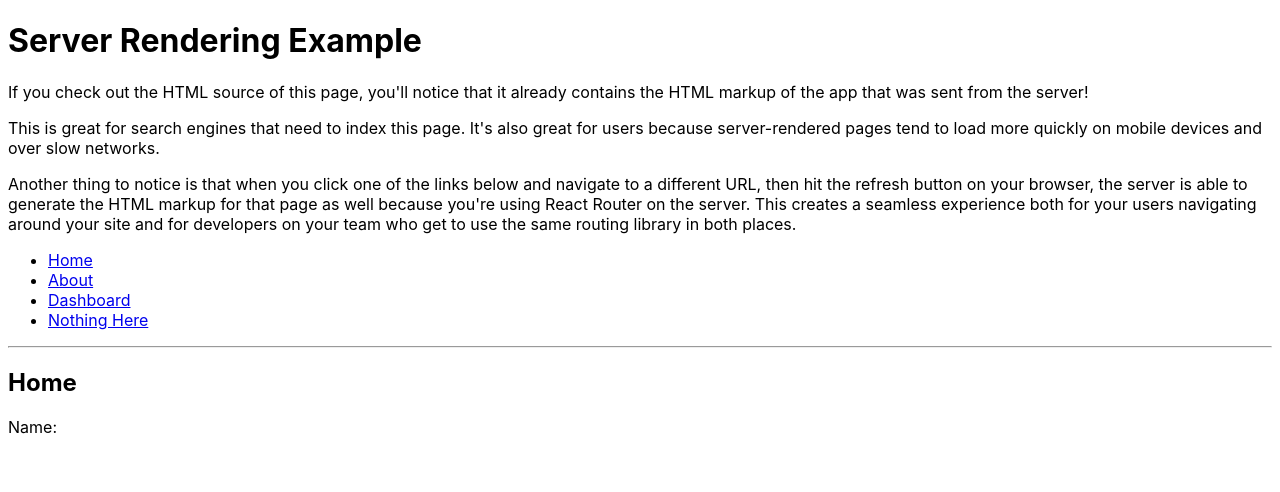
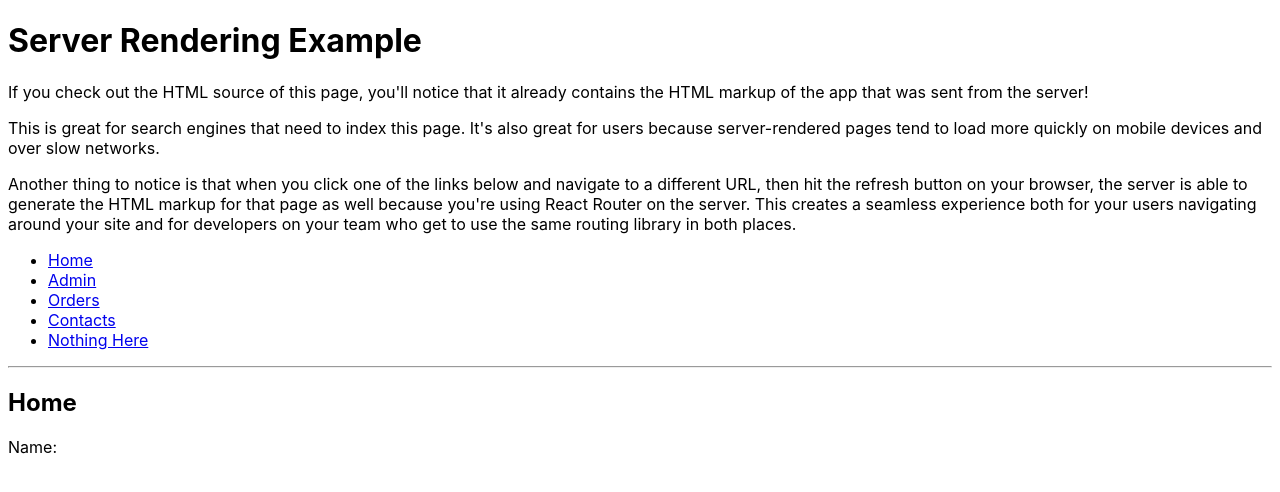
Before and after one commit to ozeransm/react-router-Rabit, a React (Vite) app: page / in a window 1280 px wide. Shown: the top 492 px of the page. Built offline with nearby package versions, Linux system fonts and the light colour scheme.

Commit message:
create page

```diff
--- a/src/App.tsx
+++ b/src/App.tsx
@@ -1,4 +1,10 @@
-import { Routes, Route, Outlet, Link } from 'react-router-dom';
+import { Routes, Route } from 'react-router-dom';
+import Admin from './Pages/Admin';
+import Home from './Pages/Home';
+import Orders from './Pages/Orders';
+import Contacts from './Pages/Contacts';
+import NoMatch from './Pages/NoMatch';
+import Layout from './Pages/Layout';
 type AppProps = {
   products: string;
 };
@@ -35,9 +41,9 @@ export default function App({ products }: AppProps) {
       <Routes>
         <Route path="/" element={<Layout />}>
           <Route index element={<Home products={products} />} />
-          <Route path="about" element={<About />} />
-          <Route path="dashboard" element={<Dashboard />} />
-
+          <Route path="admin" element={<Admin />} />
+          <Route path="orders" element={<Orders />} />
+          <Route path="contacts" element={<Contacts />} />
           {/* Using path="*"" means "match anything", so this route
                 acts like a catch-all for URLs that we don't have explicit
                 routes for. */}
@@ -47,73 +53,3 @@ export default function App({ products }: AppProps) {
     </div>
   );
 }
-
-function Layout() {
-  return (
-    <div>
-      {/* A "layout route" is a good place to put markup you want to
-          share across all the pages on your site, like navigation. */}
-      <nav>
-        <ul>
-          <li>
-            <Link to="/">Home</Link>
-          </li>
-          <li>
-            <Link to="/about">About</Link>
-          </li>
-          <li>
-            <Link to="/dashboard">Dashboard</Link>
-          </li>
-          <li>
-            <Link to="/nothing-here">Nothing Here</Link>
-          </li>
-        </ul>
-      </nav>
-
-      <hr />
-
-      {/* An <Outlet> renders whatever child route is currently active,
-          so you can think about this <Outlet> as a placeholder for
-          the child routes we defined above. */}
-      <Outlet />
-    </div>
-  );
-}
-
-function Home({ products }: AppProps) {
-  console.log('Тип:', typeof products);
-  console.log('name:', products);
-  return (
-    <div>
-      <h2>Home</h2>
-      <div>Name: {products}</div>
-    </div>
-  );
-}
-
-function About() {
-  return (
-    <div>
-      <h2>About</h2>
-    </div>
-  );
-}
-
-function Dashboard() {
-  return (
-    <div>
-      <h2>Dashboard</h2>
-    </div>
-  );
-}
-
-function NoMatch() {
-  return (
-    <div>
-      <h2>Nothing to see here!</h2>
-      <p>
-        <Link to="/">Go to the home page</Link>
-      </p>
-    </div>
-  );
-}
--- /dev/null
+++ b/src/Pages/Admin.tsx
@@ -0,0 +1,7 @@
+export default function Admin() {
+  return (
+    <div>
+      <h2>Administrator</h2>
+    </div>
+  );
+}
--- /dev/null
+++ b/src/Pages/Contacts.tsx
@@ -0,0 +1,7 @@
+export default function Contacts(){
+    return(
+        <div>
+            <h2>Contacts</h2>
+        </div>
+    )
+}
--- /dev/null
+++ b/src/Pages/Home.tsx
@@ -0,0 +1,11 @@
+type AppProps = {
+  products: string;
+};
+export default function Home({ products }: AppProps){
+    return(
+        <div>
+            <h2>Home</h2>
+            <div>Name: {products}</div>
+        </div>
+    )
+}
--- /dev/null
+++ b/src/Pages/Layout.tsx
@@ -0,0 +1,35 @@
+import { Outlet, Link } from 'react-router-dom';
+export default function Layout(){
+    return(
+        <div>
+            {/* A "layout route" is a good place to put markup you want to
+                      share across all the pages on your site, like navigation. */}
+                  <nav>
+                    <ul>
+                      <li>
+                        <Link to="/">Home</Link>
+                      </li>
+                      <li>
+                        <Link to="/admin">Admin</Link>
+                      </li>
+                      <li>
+                        <Link to="/orders">Orders</Link>
+                      </li>
+                      <li>
+                        <Link to="/contacts">Contacts</Link>
+                      </li>
+                      <li>
+                        <Link to="/nothing-here">Nothing Here</Link>
+                      </li>
+                    </ul>
+                  </nav>
+
+                  <hr />
+
+                  {/* An <Outlet> renders whatever child route is currently active,
+                      so you can think about this <Outlet> as a placeholder for
+                      the child routes we defined above. */}
+                  <Outlet />
+        </div>
+    )
+}
--- /dev/null
+++ b/src/Pages/NoMatch.tsx
@@ -0,0 +1,12 @@
+import { Link } from "react-router-dom";
+
+export default function NoMatch(){
+    return(
+        <div>
+        <h2>Nothing to see here!</h2>
+              <p>
+                <Link to="/">Go to the home page</Link>
+              </p>
+        </div>
+    )
+}
--- /dev/null
+++ b/src/Pages/Orders.tsx
@@ -0,0 +1,7 @@
+export default function Orders(){
+    return(
+        <div>
+            <h2>Orders</h2>
+        </div>
+    )
+}
```
